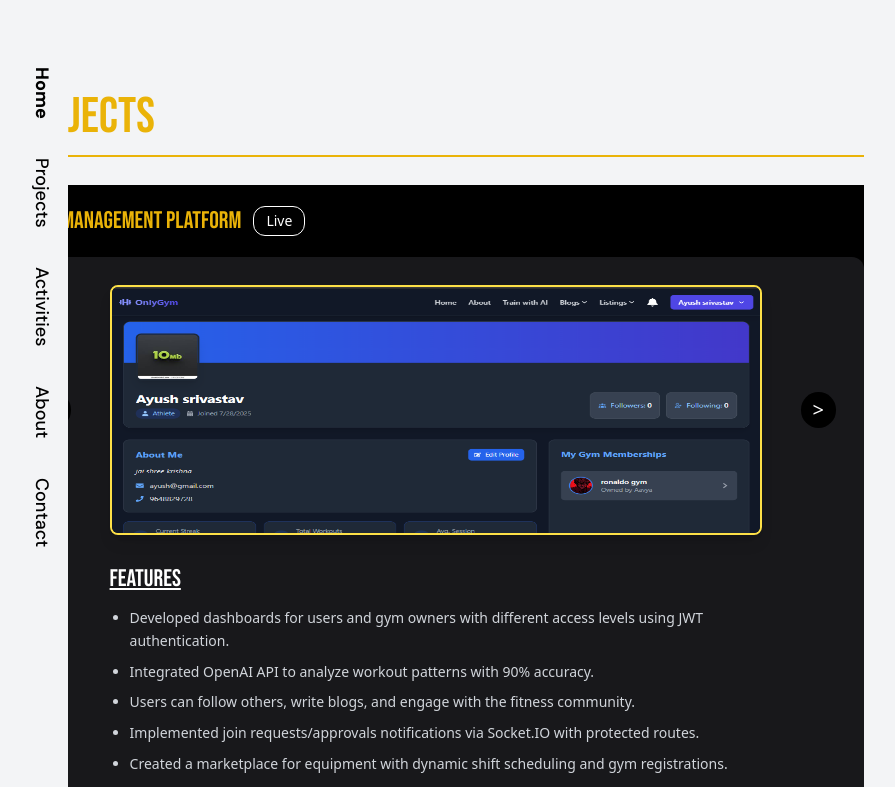
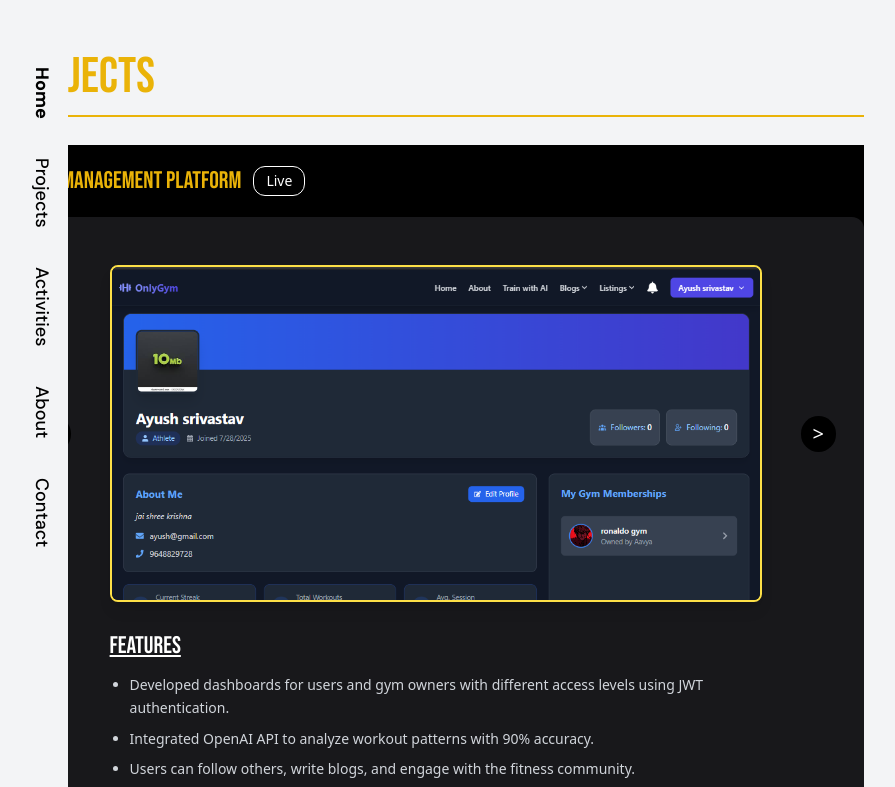
Before and after one commit to Ayush30s/portfolio, a React (Vite) app: page /projects in a window 1280 px wide. Shown: the top 787 px of the page, without its empty margins (12-907 px from the left). Built offline with nearby package versions, Linux system fonts and the light colour scheme.

Commit message:
more chnages

```diff
--- a/src/Contact.jsx
+++ b/src/Contact.jsx
@@ -45,7 +45,7 @@ const Contact = ({ dark, setDark }) => {
   return (
     <div
       id="contact"
-      className={`pt-16 w-[100%] md:w-[70%] flex flex-col mb-20 md:mb-40 px-5 rounded-lg ${
+      className={`pt-10 w-[100%] md:w-[70%] flex flex-col mb-20 md:mb-40 px-5 rounded-lg ${
         !dark ? "text-white" : "text-gray-800"
       }`}
     >
--- a/src/ProjectAccordian.jsx
+++ b/src/ProjectAccordian.jsx
@@ -69,7 +69,7 @@ const ProjectAccordion = ({
       <div
         className={`flex flex-col bg-gradient-to-b ${
           !dark ? "bg-zinc-900" : "from-white to-gray-100"
-        } rounded-xl md:my-0 mb-5 justify-center items-center p-5 align-middle`}
+        } rounded-xl md:my-0 mb-5 justify-center items-center px-5 pt-5 md:pt-10 align-middle`}
       >
         {/* Image Slider */}
         <div className="relative w-full flex justify-center items-center">
@@ -91,7 +91,7 @@ const ProjectAccordion = ({
 
           {/* Image */}
           <img
-            className={`border-2 md:w-[80%] h-[200px] md:h-[250px] w-auto my-2 rounded-lg shadow-lg ${
+            className={`border-2 md:w-[80%] h-[200px] md:h-[200%] w-auto my-2 rounded-lg shadow-lg ${
               !dark ? "border-yellow-300" : "border-yellow-500"
             }`}
             src={projectImage[currentImageIndex]?.image}
--- a/src/Projects.jsx
+++ b/src/Projects.jsx
@@ -185,7 +185,7 @@ const Projects = ({ dark, setDark }) => {
   return (
     <div
       id="projects"
-      className=" pt-20 w-[100%] md:w-[70%]  rounded-lg s px-5 "
+      className=" pt-10 w-[100%] md:w-[70%]  rounded-lg s px-5 "
     >
       <h1
         className={`text-[50px] mb-5 border-b-2  text-start font-bebas ${
```
